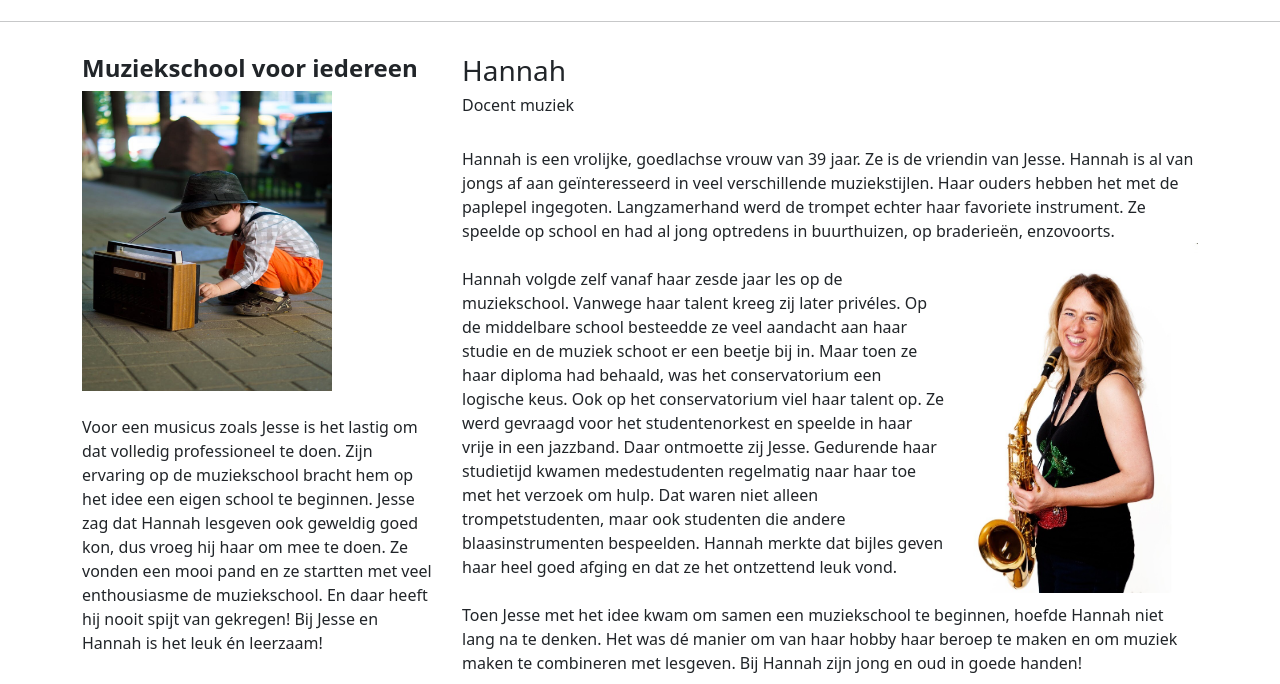
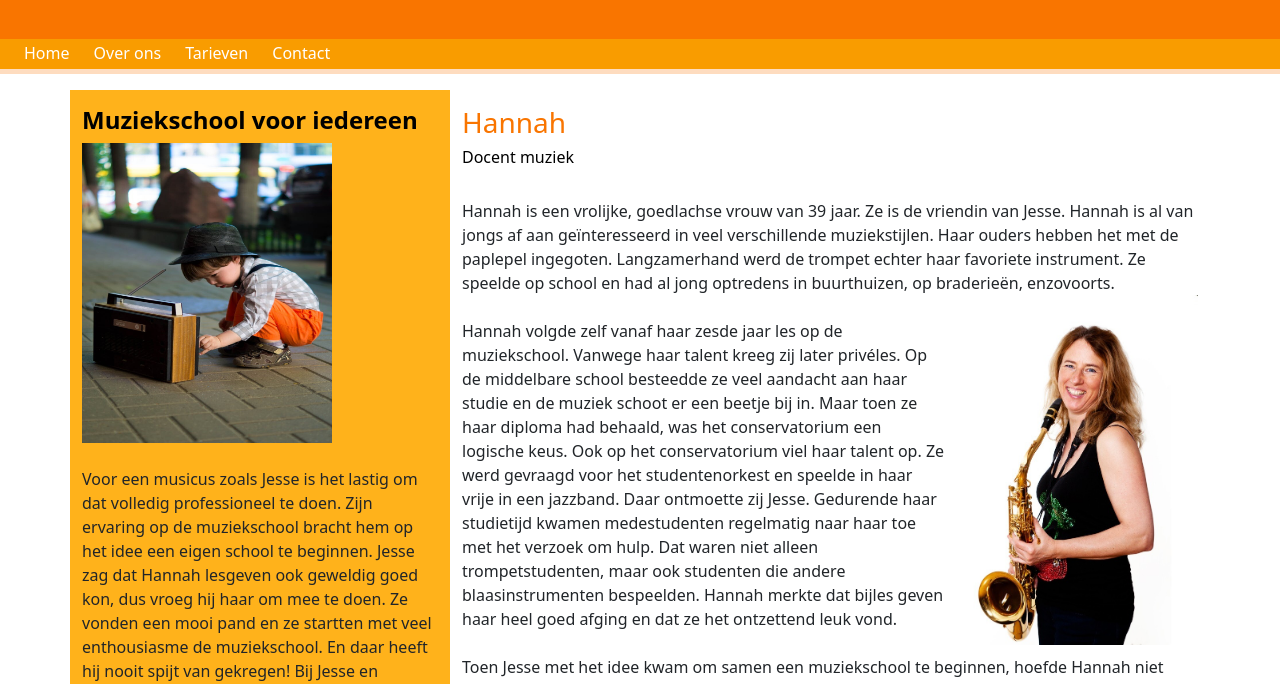
Before and after one commit to Henrieke94/Praktijkexamen, a plain HTML site: page Overons.html in a window 1280 px wide. Shown: the part 211-895 px from the top of the page. Drawn offline with nearby package versions, Linux system fonts and the light colour scheme.

Commit message:
Update Overons.html

```diff
--- a/Overons.html
+++ b/Overons.html
@@ -6,7 +6,7 @@
     <meta name="description" content="Muziekschool H&J, Muziekschool voor iedereen, Muziekschool voor koperblazers">
     <meta name="keywords" content="Muziekschool, muziek, saxofoon, trompet, koperblazers ">
     <meta name="viewport" content="width=device-width, initial-scale=1.0">
-    <link rel="stylesheet" type="text/css" href=Stylesheet.css">
+    <link rel="stylesheet" type="text/css" href="Stylesheet.css">
     <title>Over ons</title>
   <!-- bootstrap-->
 <link rel="stylesheet" href="https://cdn.jsdelivr.net/npm/bootstrap@5.1.3/dist/css/bootstrap.min.css"
```
